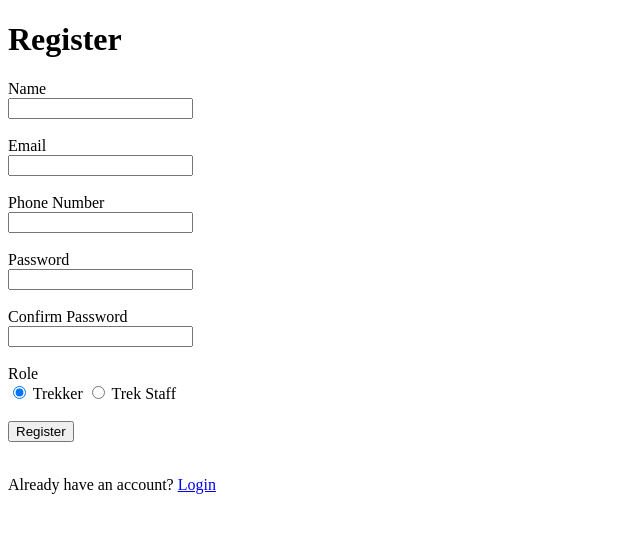
After one commit to 25f1001475/trekking-management-app, a Flask app: page /register in a window 1280 px wide. The commit adds this page. Shown: the top 533 px of the page, without its empty margins (0-640 px from the left). Run offline with Flask 3, Linux system fonts and the light colour scheme.

Commit message:
Complete Milestone 2: Authentication and role-based access

```diff
--- a/app.py
+++ b/app.py
@@ -1,10 +1,140 @@
-from flask import Flask, render_template
+from flask import Flask, render_template,request,redirect,url_for,session
+from database import create_connection
 
 app = Flask(__name__)
+app.secret_key = "trekking_secret_key"
+
 
 @app.route("/")
 def home():
     return render_template("home.html")
 
+@app.route("/login", methods=["GET", "POST"])
+def login():
+    if request.method=="POST":
+
+        email=request.form["email"]
+        password=request.form["password"]
+
+        conn=create_connection()
+        cursor=conn.cursor()
+
+        cursor.execute(
+            """SELECT * FROM Users where email=?
+            """,(email,)
+            )
+
+        user=cursor.fetchone()
+
+        if user is None:
+            conn.close()
+            return "User not found."
+        stored_password = user[3]
+        role = user[5]
+        approval_status = user[6]
+
+        if password != stored_password:
+            conn.close()
+            return "Incorrect password."
+
+        if role=="admin":
+            session["user_id"] = user[0]
+            session["role"] = role
+
+            conn.close()
+            return redirect(url_for("admin_dashboard"))
+
+        elif role=="staff":
+            if approval_status == "Pending":
+                conn.close()
+                return "Please wait for admin approval."
+            session["user_id"] = user[0]
+            session["role"] = role
+            conn.close()
+            return redirect(url_for("staff_dashboard"))
+
+        elif role=="trekker":
+            session["user_id"] = user[0]
+            session["role"] = role
+            conn.close()
+            return redirect(url_for("trekker_dashboard"))
+
+    return render_template("login.html")
+
+
+@app.route("/register", methods=["GET", "POST"])
+def register():
+    if request.method == "POST":
+
+        name = request.form["name"]
+        email = request.form["email"]
+        phone = request.form["phone"]
+        password = request.form["password"]
+        confirm_password = request.form["confirm_password"]
+        role = request.form["role"]
+
+        if password != confirm_password:
+            return "Passwords do not match."
+
+        conn=create_connection()
+        cursor=conn.cursor()
+
+        cursor.execute(
+            "SELECT user_id from users where email=?",(email,)
+        )
+
+        existing_user=cursor.fetchone()
+
+        if existing_user:
+            conn.close()
+            return "Email already exists."
+        if role=="trekker":
+            approval_status="Approved"
+        else:
+            approval_status="Pending"
+
+        cursor.execute("""
+            INSERT INTO Users
+            (name, email, phone, password, role, approval_status)
+            VALUES (?, ?, ?, ?, ?, ?)
+            """, (
+            name,
+            email,
+            phone,
+            password,
+            role,
+            approval_status
+        ))
+
+        conn.commit()
+        conn.close()
+        return redirect(url_for("login"))
+    return render_template("register.html")
+
+@app.route("/admin_dashboard")
+def admin_dashboard():
+    if "user_id" not in session or session["role"] != "admin":
+            return redirect(url_for("login"))
+    return render_template("admin_dashboard.html")
+
+
+@app.route("/staff_dashboard")
+def staff_dashboard():
+    if "user_id" not in session or session["role"] != "staff":
+            return redirect(url_for("login"))
+    return render_template("staff_dashboard.html")
+
+
+@app.route("/trekker_dashboard")
+def trekker_dashboard():
+    if "user_id" not in session or session["role"] != "trekker":
+            return redirect(url_for("login"))
+    return render_template("trekker_dashboard.html")
+
+@app.route("/logout")
+def logout():
+    session.clear()
+    return redirect(url_for("login"))
+
 if __name__ == "__main__":
     app.run(debug=True)
--- /dev/null
+++ b/templates/register.html
@@ -0,0 +1,51 @@
+<!DOCTYPE html>
+<html lang="en">
+<head>
+    <meta charset="UTF-8">
+    <meta name="viewport" content="width=device-width, initial-scale=1.0">
+    <title>Register</title>
+</head>
+<body>
+
+    <h1>Register</h1>
+
+    <form action="{{ url_for('register') }}" method="POST">
+
+        <label for="name">Name</label><br>
+        <input type="text" id="name" name="name" required><br><br>
+
+        <label for="email">Email</label><br>
+        <input type="email" id="email" name="email" required><br><br>
+
+        <label for="phone">Phone Number</label><br>
+        <input type="tel" id="phone" name="phone" required><br><br>
+
+        <label for="password">Password</label><br>
+        <input type="password" id="password" name="password" required><br><br>
+
+        <label for="confirm_password">Confirm Password</label><br>
+        <input type="password" id="confirm_password" name="confirm_password" required><br><br>
+
+        <label>Role</label><br>
+
+        <input type="radio" id="trekker" name="role" value="trekker" checked>
+        <label for="trekker">Trekker</label>
+
+        <input type="radio" id="staff" name="role" value="staff">
+        <label for="staff">Trek Staff</label>
+
+        <br><br>
+
+        <button type="submit">Register</button>
+
+    </form>
+
+    <br>
+
+    <p>
+        Already have an account?
+        <a href="{{ url_for('login') }}">Login</a>
+    </p>
+
+</body>
+</html>
```
Also changed, not shown: database.py (+4 -6 lines), templates/admin_dashboard.html (added, +11 -0 lines), templates/home.html (+5 -8 lines), templates/login.html (added, +32 -0 lines), templates/staff_dashboard.html (added, +11 -0 lines), templates/trekker_dashboard.html (added, +11 -0 lines).
